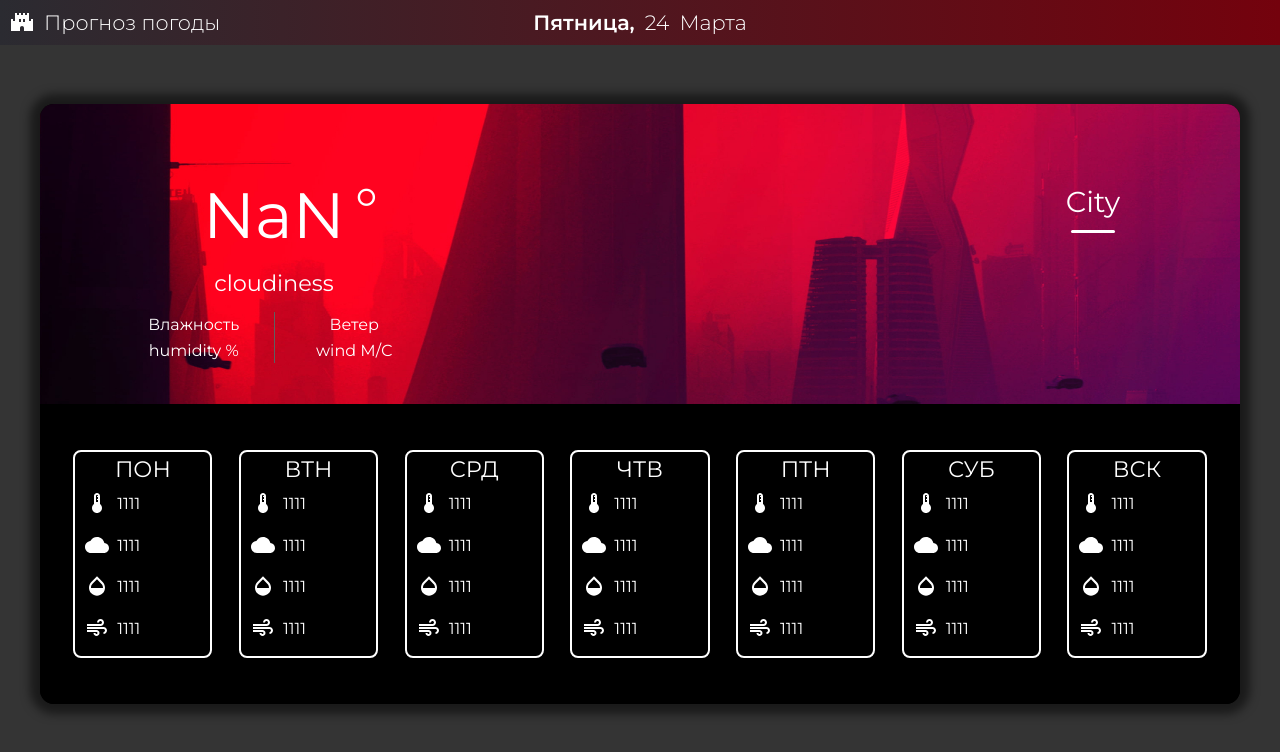
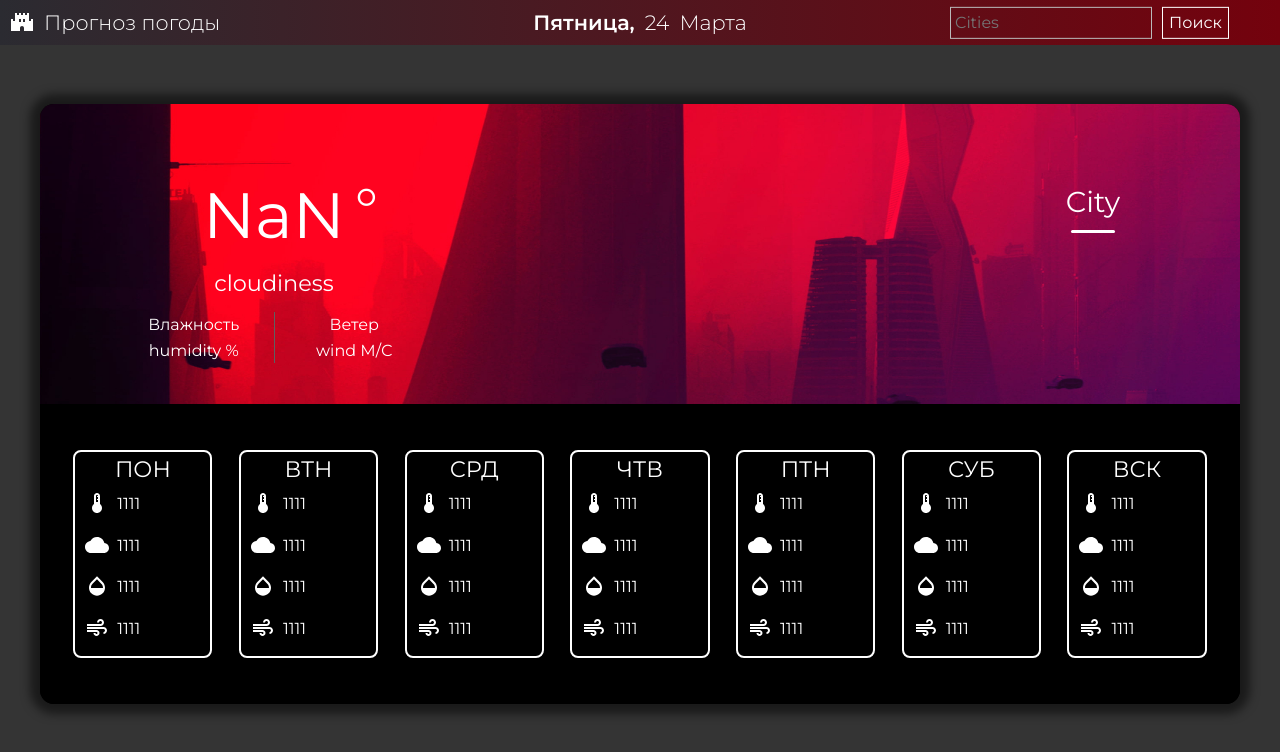
Before and after one commit to Javert5555/weather_forecast, a React (Create React App) app: page / in a window 1280 px wide. Shown: the top 752 px of the page. Built offline with nearby package versions, Linux system fonts and the light colour scheme.

Commit message:
make search city input field

```diff
--- a/src/components/core/Menu.js
+++ b/src/components/core/Menu.js
@@ -1,8 +1,9 @@
 import React, { useEffect, useState } from 'react'
 import '../../styles/core/menu.scss'
 import CastleIcon from '@mui/icons-material/Castle';
+import getWeatherForecastData from '../../weather-api/days-api'
 
-const Menu = () => {
+const Menu = ({ setCity, setTemperature, setCloudiness, setHumidity, setWind }) => {
     const weekDays = [
         'Воскресенье',
         'Понедельник',
@@ -31,6 +32,19 @@ const Menu = () => {
     let [numWeekDay, setNumWeekDay] = useState(time.getDay())
     let [numMonth, setNumMonth] = useState(time.getMonth())
 
+    const weatherForecastDataHandler = async (e) => {
+        e.preventDefault()
+        const response = await getWeatherForecastData('Krasnodar')
+        // // const data = JSON.parse(response)
+
+        setCity(response.name)
+        setTemperature(response.main.temp)
+        setCloudiness(response.weather[0].description)
+        setHumidity(response.main.humidity)
+        setWind(response.wind.speed)
+        console.log(response)
+    }
+
     useEffect(() => {
         const getDateEverySecond = setInterval(() => {
             let timeNow = new Date()
@@ -41,13 +55,11 @@ const Menu = () => {
         return () => clearInterval(getDateEverySecond)
     }, [])
 
-    console.log('render')
-
     return (
         <header className='menu'>
             <div className='menu__container'>
-                <div style={{ display: 'flex'}}>
-                    <p className="menu__text-logo-name" style={{}}>
+                <div className="menu__text-logo-and-name">
+                    <p className="menu__text-logo-name">
                         <a href='/'><CastleIcon /></a>
                     </p>
                     <h1 className="menu__text-logo">
@@ -59,6 +71,25 @@ const Menu = () => {
                     <p className='menu__num-day'>{numDay}</p>
                     <p className='menu__month'>{months[numMonth]}</p>
                 </div>
+                <div className='menu__choose-city-container'>
+                    <form className='menu__form'>
+                        <label className='menu__input-label' htmlFor="choose-city">
+                            <input
+                                id='choose-city'
+                                className='menu__input'
+                                type='text'
+                                name='choose-city'
+                                placeholder="Cities"
+                            />
+                        </label>
+                        <input
+                            className='menu__submit btn'
+                            type='submit'
+                            value='Поиск'
+                            onClick={weatherForecastDataHandler}
+                        />
+                    </form>
+                </div>
             </div>
         </header>
     )
--- a/src/styles/core/menu.scss
+++ b/src/styles/core/menu.scss
@@ -12,15 +12,15 @@
     background: -webkit-linear-gradient(90deg, #2b2b31,#74020d);
     background: linear-gradient(90deg, #2b2b31,#74020d);
     z-index: 1000;
-}
 
     .menu__container {
         width: 100%;
         height: 100%;
         position: relative;
         padding: 10px 10px;
-}
 
+        .menu__text-logo-and-name {
+            display: flex;
 
             .menu__text-logo {
                 font-size: 1.3rem;
@@ -39,6 +39,7 @@
                 top: 50%;
                 transform: translate(0, -50%);
             }
+        }
 
         .menu__date {
             position: absolute;
@@ -50,7 +51,6 @@
             font-weight: 300;
             font-size: 1.3rem;
             display: flex;
-}
 
             .menu__week-day {
                 margin: 0 10px 0 0;
@@ -60,3 +60,52 @@
             .menu__month {
                 margin: 0 0 0 10px;
             }
+        }
+
+        .menu__choose-city-container {
+            position: absolute;
+            right: 4%;
+            top: 50%;
+            transform: translate(0, -50%);
+
+            .menu__form {
+
+                .menu__input, .menu__submit {
+                    height: 32px;
+                    font-family: inherit;
+                    font-size: inherit;
+                    line-height: inherit;
+                    margin: 0;
+                    color: #fff;
+                }
+
+                .menu__input {
+                    position: relative;
+                    background-color: #00000000;
+                    border: 1px solid #bababa;
+                    transition: border .2s linear;
+                    padding: 0 4px;
+
+                    &:focus {
+                        outline: none;
+                        border: 1px solid #fff;
+                    }
+
+                }
+
+                .menu__submit {
+                    margin-left: 10px;
+                    cursor: pointer;
+                    border: 1px solid #fff;
+                    background-color: #00000000;
+                    transition: background-color .2s linear;
+
+                    &:hover {
+                        background-color: #000000af;
+                    }
+                }
+            }
+
+        }
+    }
+}
```
Lines whose indentation alone changed are shown as unchanged.
